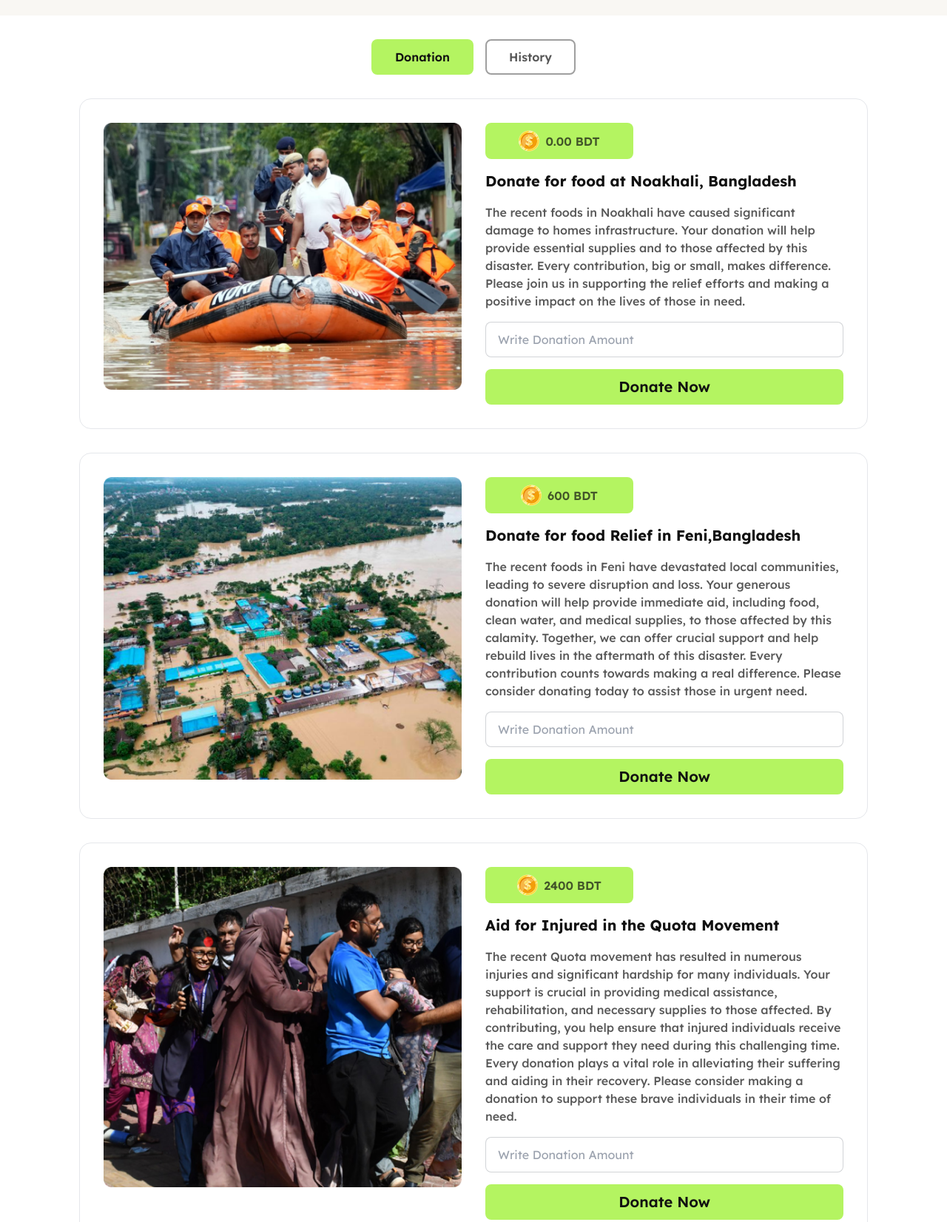
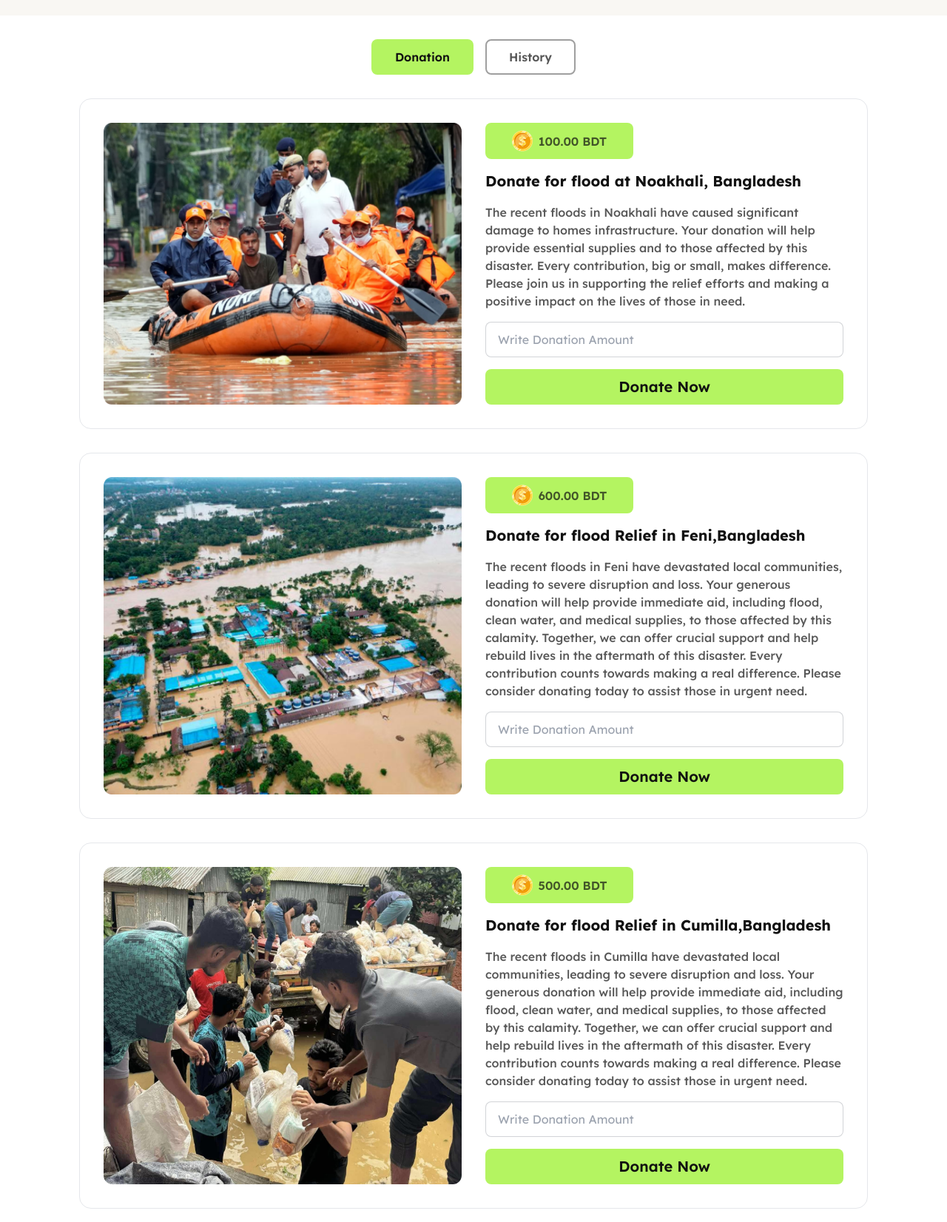
Before and after one commit to tariqul420/ASSIGNMENT-05, a website: page index.html in a window 1280 px wide. Shown: the part 100-1752 px from the top of the page at 74% size. Drawn offline with Linux system fonts and the light colour scheme.

Commit message:
finish assignment

```diff
--- a/index.html
+++ b/index.html
@@ -16,7 +16,7 @@
     <title>Programming Hero: Assignment 05</title>
     <link rel="stylesheet" href="src/output.css" />
   </head>
-  <body class="font-lexend max-w-[90rem] mx-auto">
+  <body class="font-lexend max-w-[90rem] mx-auto w-screen">
     <!-- todo nav bar section start hear -->
     <nav class="bg-nav-bar sticky top-0">
       <section class="flex justify-between m-auto py-9 w-11/12">
@@ -45,7 +45,7 @@
     </section>
 
     <!-- todo main section start hear -->
-    <main id="donate-container">
+    <main id="donate-container" class="mb-16">
       <!-- done section no 1 -->
       <section class="flex flex-col lg:flex-row gap-8 p-4 md:p-8 border border-solid border-[rgba(17, 17, 17, 0.1)] w-11/12 m-auto rounded-2xl mt-8 lg:w-10/12">
         <div class="flex-1">
@@ -54,11 +54,11 @@
         <div class="flex-1 flex flex-col justify-between space-y-4">
           <div class="w-[200px] justify-center flex gap-2 items-center bg-primary p-[10px_16px_10px_16px] rounded-lg text-dark-02 font-semibold bg-button">
             <img src="assets/coin.png" alt="Coin" />
-            <p><span id="donate-noakhali">0.00</span> BDT</p>
+            <p><span id="donate-noakhali">100.00</span> BDT</p>
           </div>
-          <h2 class="text-dark-01 text-xl font-bold">Donate for food at Noakhali, Bangladesh</h2>
+          <h2 class="text-dark-01 text-xl font-bold">Donate for flood at Noakhali, Bangladesh</h2>
           <p class="text-dark-02 font-medium">
-            The recent foods in Noakhali have caused significant damage to homes infrastructure. Your donation will help provide essential supplies and to those affected by this disaster. Every
+            The recent floods in Noakhali have caused significant damage to homes infrastructure. Your donation will help provide essential supplies and to those affected by this disaster. Every
             contribution, big or small, makes difference. Please join us in supporting the relief efforts and making a positive impact on the lives of those in need.
           </p>
           <input id="input-noakhali" type="text" placeholder="Write Donation Amount" class="input input-bordered focus:outline-none" />
@@ -74,12 +74,12 @@
         <div class="flex-1 flex flex-col justify-between space-y-4">
           <div class="w-[200px] justify-center flex gap-2 items-center bg-primary p-[10px_16px_10px_16px] rounded-lg text-dark-02 font-semibold bg-button">
             <img src="assets/coin.png" alt="Coin" />
-            <p><span id="donate-fani">600</span> BDT</p>
+            <p><span id="donate-fani">600.00</span> BDT</p>
           </div>
-          <h2 class="text-dark-01 text-xl font-bold">Donate for food Relief in Feni,Bangladesh</h2>
+          <h2 class="text-dark-01 text-xl font-bold">Donate for flood Relief in Feni,Bangladesh</h2>
           <p class="text-dark-02 font-medium">
-            The recent foods in Feni have devastated local communities, leading to severe disruption and loss. Your generous donation will help provide immediate aid, including food, clean water, and
-            medical supplies, to those affected by this calamity. Together, we can offer crucial support and help rebuild lives in the aftermath of this disaster. Every contribution counts towards
+            The recent floods in Feni have devastated local communities, leading to severe disruption and loss. Your generous donation will help provide immediate aid, including flood, clean water,
+            and medical supplies, to those affected by this calamity. Together, we can offer crucial support and help rebuild lives in the aftermath of this disaster. Every contribution counts towards
             making a real difference. Please consider donating today to assist those in urgent need.
           </p>
           <input id="input-fani" type="text" placeholder="Write Donation Amount" class="input input-bordered focus:outline-none" />
@@ -90,12 +90,33 @@
       <!-- done section no 3 -->
       <section class="flex flex-col lg:flex-row gap-8 p-4 md:p-8 border border-solid border-[rgba(17, 17, 17, 0.1)] w-11/12 m-auto rounded-2xl mt-8 lg:w-10/12">
         <div class="flex-1">
+          <img class="w-full h-full rounded-xl" src="assets/cumilla.jpg" />
+        </div>
+        <div class="flex-1 flex flex-col justify-between space-y-4">
+          <div class="w-[200px] justify-center flex gap-2 items-center bg-primary p-[10px_16px_10px_16px] rounded-lg text-dark-02 font-semibold bg-button">
+            <img src="assets/coin.png" alt="Coin" />
+            <p><span id="donate-cumilla">500.00</span> BDT</p>
+          </div>
+          <h2 class="text-dark-01 text-xl font-bold">Donate for flood Relief in Cumilla,Bangladesh</h2>
+          <p class="text-dark-02 font-medium">
+            The recent floods in Cumilla have devastated local communities, leading to severe disruption and loss. Your generous donation will help provide immediate aid, including flood, clean water,
+            and medical supplies, to those affected by this calamity. Together, we can offer crucial support and help rebuild lives in the aftermath of this disaster. Every contribution counts towards
+            making a real difference. Please consider donating today to assist those in urgent need.
+          </p>
+          <input id="input-cumilla" type="text" placeholder="Write Donation Amount" class="input input-bordered focus:outline-none" />
+          <button id="btn-cumilla" class="btn btn-outline w-full bg-primary border-none text-dark-01 font-semibold text-xl">Donate Now</button>
+        </div>
+      </section>
+
+      <!-- done section no 4 -->
+      <section class="flex flex-col lg:flex-row gap-8 p-4 md:p-8 border border-solid border-[rgba(17, 17, 17, 0.1)] w-11/12 m-auto rounded-2xl mt-8 lg:w-10/12">
+        <div class="flex-1">
           <img class="w-full h-full" src="assets/quota-protest.png" />
         </div>
         <div class="flex-1 flex flex-col justify-between space-y-4">
           <div class="w-[200px] justify-center flex gap-2 items-center bg-primary p-[10px_16px_10px_16px] rounded-lg text-dark-02 font-semibold bg-button">
             <img src="assets/coin.png" alt="Coin" />
-            <p><span id="donate-quota">2400</span> BDT</p>
+            <p><span id="donate-quota">2400.00</span> BDT</p>
           </div>
           <h2 class="text-dark-01 text-xl font-bold">Aid for Injured in the Quota Movement</h2>
           <p class="text-dark-02 font-medium">
@@ -111,7 +132,7 @@
       <!-- ? Open the modal -->
       <dialog id="my_modal_1" class="modal">
         <form method="dialog" class="modal-box px-5 py-10 flex flex-col justify-center items-center">
-          <h3 class="text-dark-01 text-5xl font-bold text-center">Congratulations</h3>
+          <h3 class="text-dark-01 text-5xl max-sm:text-3xl font-bold text-center">Congratulations</h3>
           <div class="mt-4">
             <img class="w-12 h-12" src="assets/coin.png" />
           </div>
--- a/js/script.js
+++ b/js/script.js
@@ -31,12 +31,11 @@ historyBtn.addEventListener("click", function () {
   historyAllEl.classList.remove("hidden");
 });
 
-
 // done donate for noakhali
 document.getElementById("btn-noakhali").addEventListener("click", function (event) {
   event.preventDefault;
 
-  MainCommonFunction("input-noakhali", 'donate-noakhali', 'Food at Noakhali, Bangladesh');
+  MainCommonFunction("input-noakhali", "donate-noakhali", "Flood at Noakhali, Bangladesh");
 
   document.getElementById("input-noakhali").value = "";
 });
@@ -45,23 +44,31 @@ document.getElementById("btn-noakhali").addEventListener("click", function (even
 document.getElementById("btn-fani").addEventListener("click", function (event) {
   event.preventDefault;
 
-  MainCommonFunction("input-fani", 'donate-fani' , 'Food Relief in Feni,Bangladesh');
+  MainCommonFunction("input-fani", "donate-fani", "Flood Relief in Feni,Bangladesh");
 
   document.getElementById("input-fani").value = "";
+});
+
+// done donate for feni
+document.getElementById("btn-cumilla").addEventListener("click", function (event) {
+  event.preventDefault;
+
+  MainCommonFunction("input-cumilla", "donate-cumilla", "Flood Relief in Cumilla,Bangladesh");
+
+  document.getElementById("input-cumilla").value = "";
 });
 
 // done donate for Quota Movement
 document.getElementById("btn-quota").addEventListener("click", function (event) {
   event.preventDefault;
 
-  MainCommonFunction("input-quota", 'donate-quota', 'Aid for Injured in the Quota Movement, Bangladesh');
+  MainCommonFunction("input-quota", "donate-quota", "Aid for Injured in the Quota Movement, Bangladesh");
 
   document.getElementById("input-quota").value = "";
 });
 
-
 const blogBtn = document.getElementById("blog-button");
 
-blogBtn.addEventListener('click',function(){
-  window.location.href = `ASSIGNMENT-05/../blog.html`
+blogBtn.addEventListener("click", function () {
+  window.location.href = `ASSIGNMENT-05/../blog.html`;
 });
```
Also changed, not shown: blog.html (+2 -2 lines), assets/cumilla.jpg (added), js/common.js (line endings or trailing spaces), src/output.css.
